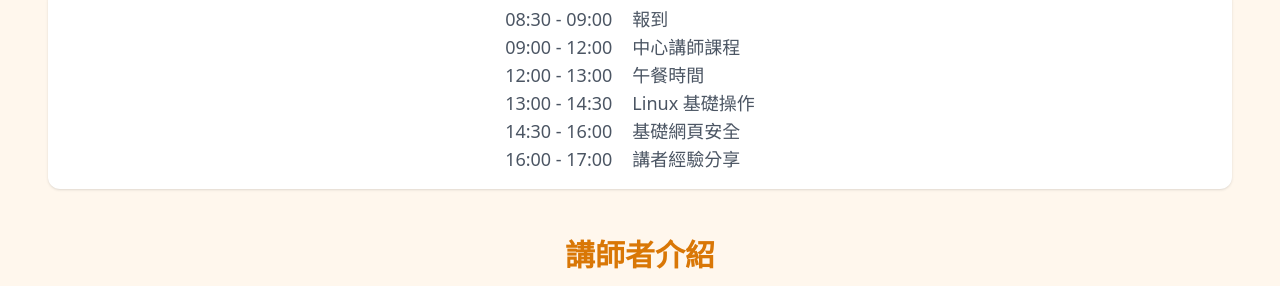
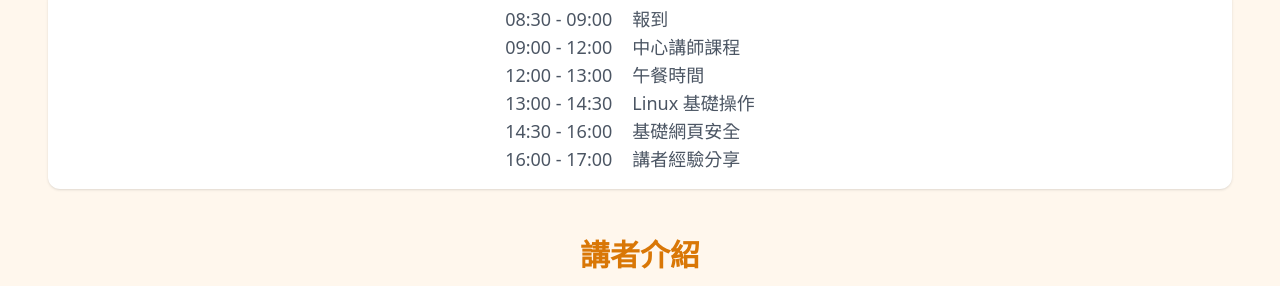
Before and after one commit to zero-day-cookie/Website, a website: page New/index.html in a window 1280 px wide. Shown: the part 501-787 px from the top of the page. Drawn offline with nearby package versions, Linux system fonts and the light colour scheme.

Commit message:
Event Web

```diff
--- a/New/index.html
+++ b/New/index.html
@@ -46,7 +46,7 @@
     </section>
 
     <section id="speakers" class="mb-12">
-      <h2 class="text-3xl font-semibold mb-4 text-amber-600">講師者介紹</h2>
+      <h2 class="text-3xl font-semibold mb-4 text-amber-600">講者介紹</h2>
       <div class="grid grid-cols-1 md:grid-cols-2 gap-4">
         <div class="bg-white py-4 rounded-xl shadow">
           <div class="flex justify-center pb-3">
```
Also changed, not shown: 1 other file.
